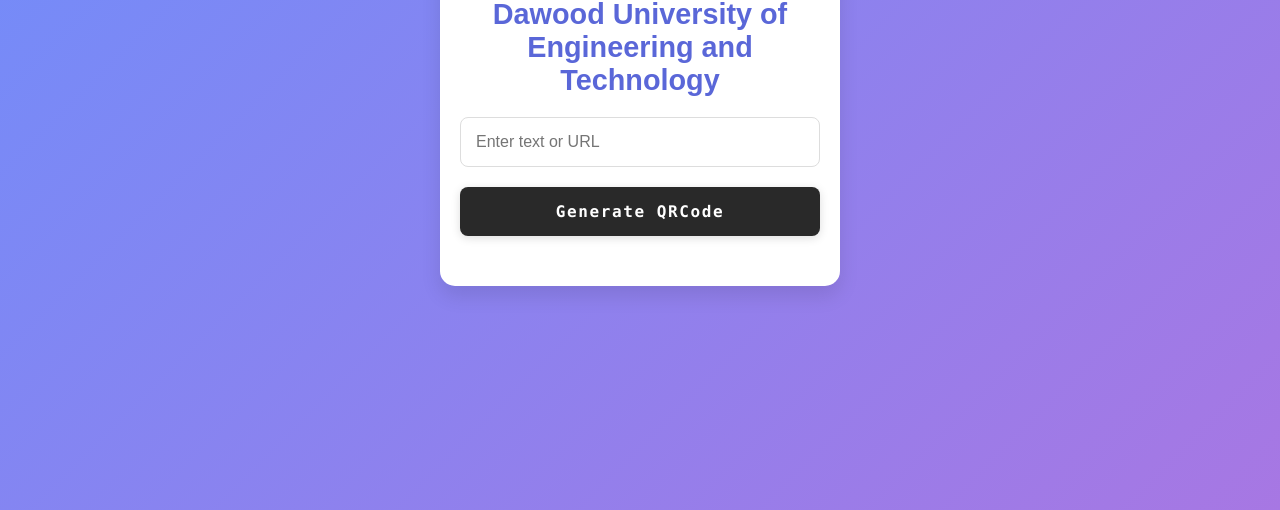
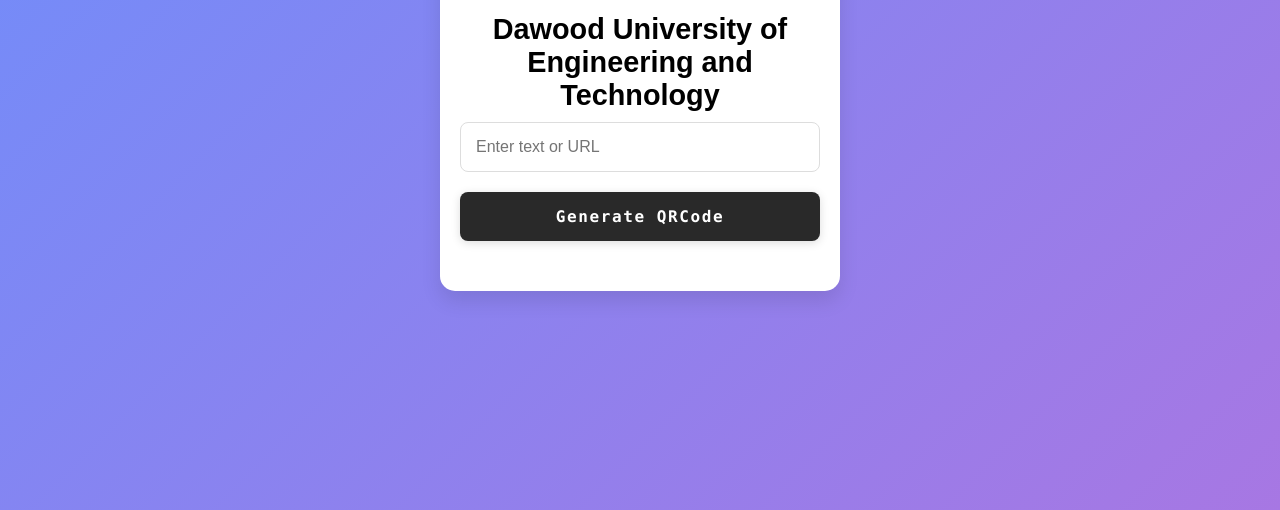
Before and after one commit to gs1pakistan/FilePass, a plain HTML site: page index.html in a window 1280 px wide. Shown: the part 290-800 px from the top of the page. Drawn offline with Linux system fonts and the light colour scheme.

Commit message:
Your commit message here

```diff
--- a/index.html
+++ b/index.html
@@ -33,6 +33,11 @@
             font-size: 1.8em;
             color: #5a67d8;
             margin-bottom: 20px;
+        }
+        h2 {
+            font-size: 1.8em;
+            color: #000000;
+            margin-bottom: 10px;
         }
         input[type="text"] {
             width: 100%;
@@ -214,9 +219,8 @@
 <body>
     <div class="container">
         <h1>QR Code Generator
-            <br>Dawood University of Engineering and Technology
         </h1>
-
+         <h2>Dawood University of Engineering and Technology</h2>
         <input type="text" id="textInput" placeholder="Enter text or URL">
         <button class="ui-btn" onclick="generateQRCode()"><span>Generate QRCode</span></button>
         <div id="qrCodeContainer">
```
